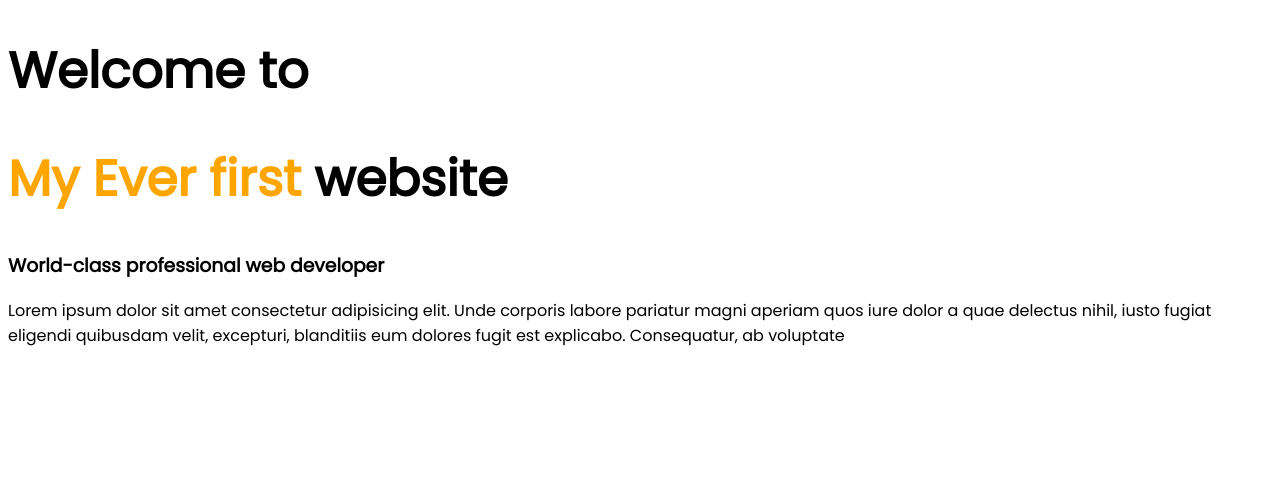
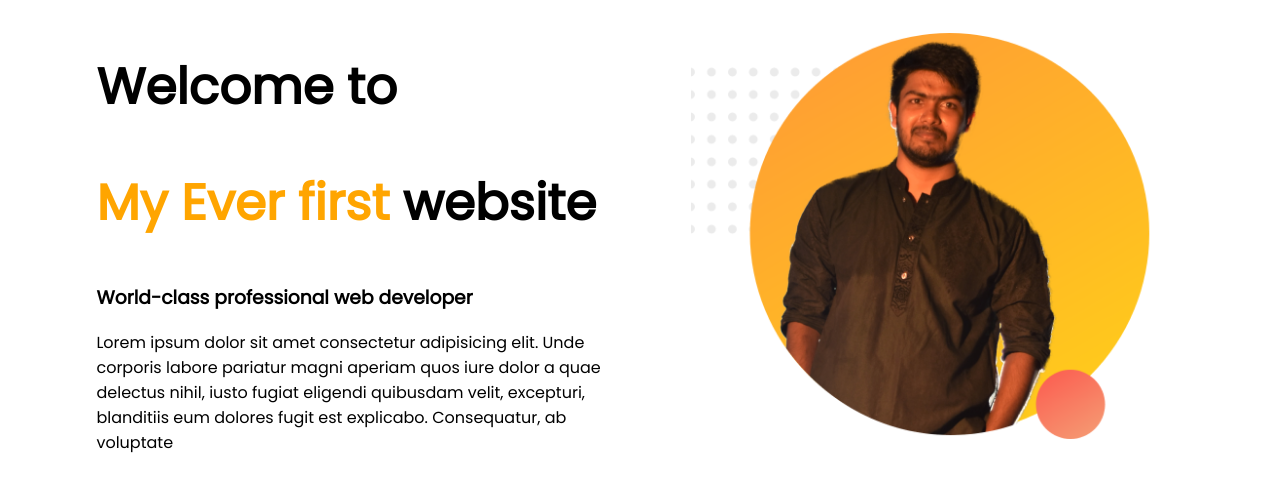
Before and after one commit to Robin-Milford/web-portfolio, a plain HTML site: page index.html in a window 1280 px wide. Drawn offline with Linux system fonts and the light colour scheme.

Commit message:
second change

```diff
--- a/index.html
+++ b/index.html
@@ -11,6 +11,8 @@
 </head>
 
 <body>
+    <section>
+        <div class="half-width">
             <h1>Welcome to</h1>
             <h1> <span class="robin"> My Ever first</span> website</h1>
             <h3>World-class professional web developer</h3>
@@ -18,6 +20,13 @@
                 Lorem ipsum dolor sit amet consectetur adipisicing elit. Unde corporis labore pariatur magni aperiam quos iure dolor a quae delectus nihil, iusto fugiat eligendi quibusdam velit, excepturi, blanditiis eum dolores fugit est explicabo. Consequatur, ab voluptate
 
             </p>
+        </div>
+        <div class="half-width">
+            <img src="images/profile1.png" alt="">
+
+        </div>
+    </section>
+
 
 
 
--- a/style.css
+++ b/style.css
@@ -9,3 +9,15 @@ h1 {
 .robin {
     color: orange;
 }
+
+.half-width {
+    width: 40%;
+    float: left;
+    margin-left: 5%;
+    padding-left: 2%;
+}
+
+.half-width img {
+    width: 100%;
+    padding-top: 5%;
+}
```
Also changed, not shown: images/profile1.png (added), images/robin1.jpg (added). Lines whose indentation alone changed are shown as unchanged.
